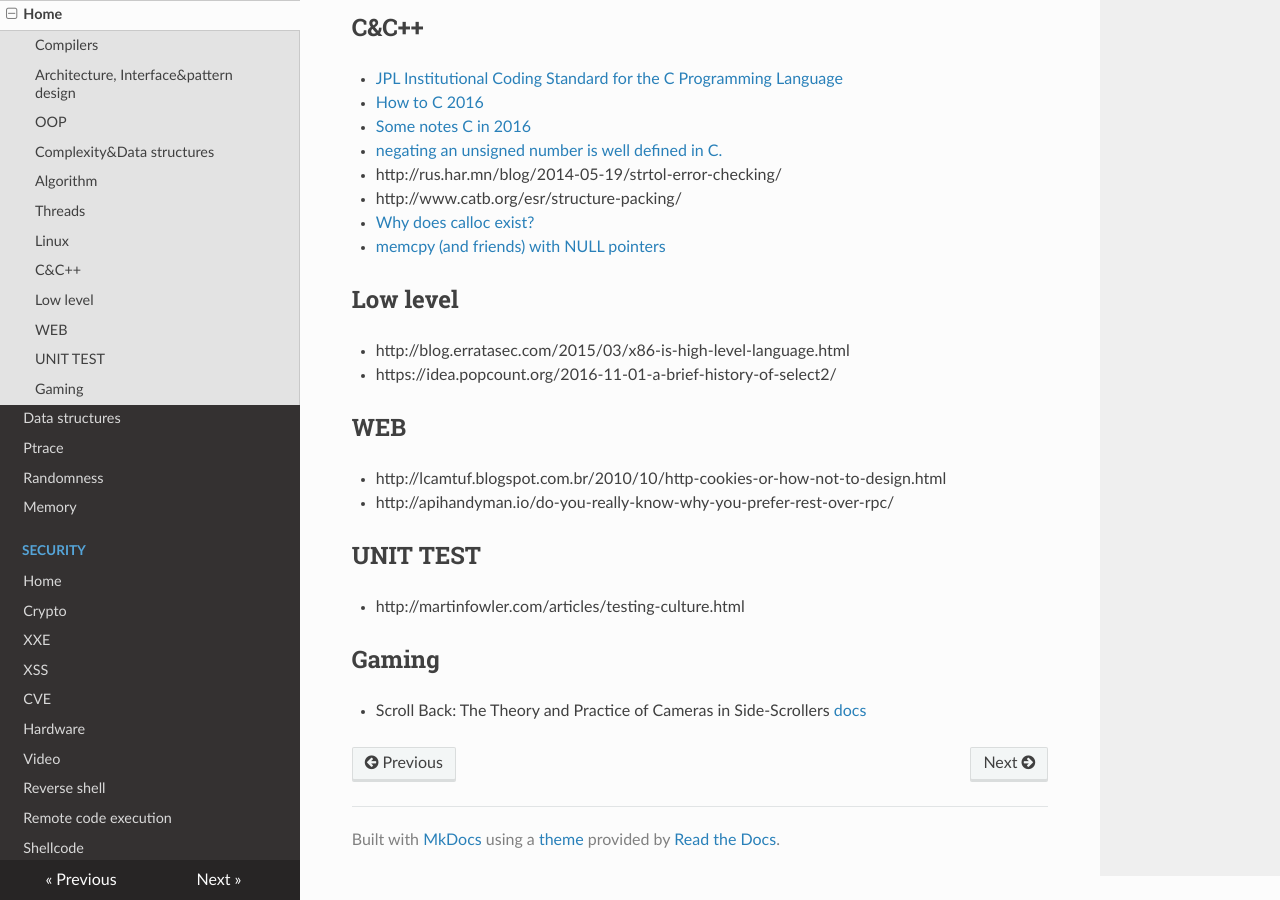
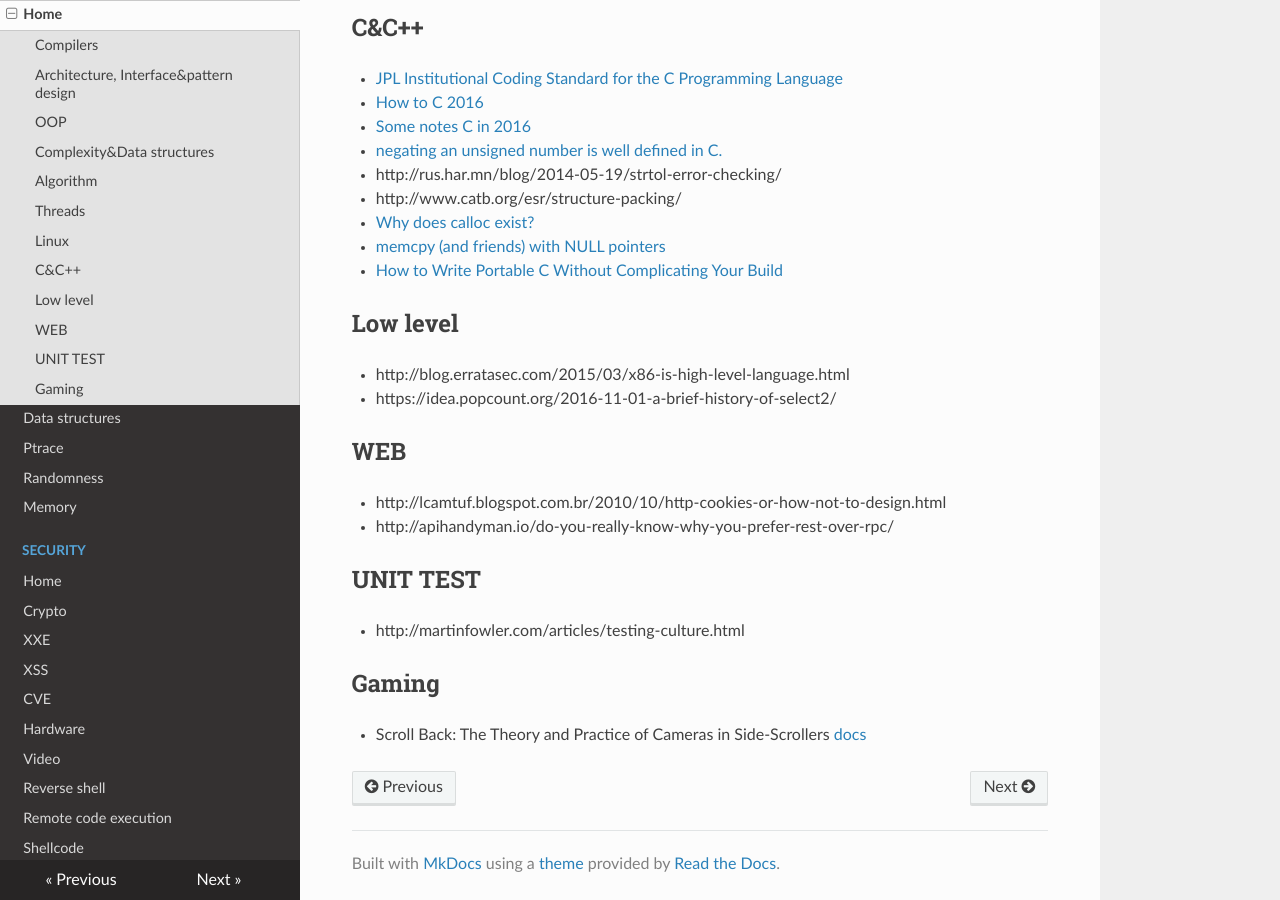
Before and after one commit to gipi/low-level, an MkDocs documentation site: the page built from docs/programming.md, in a window 1280 px wide and 900 px high, scrolled down 2655 px. Built offline with MkDocs 1.6.1, drawn with Linux system fonts in a browser that asks for light colours; nearby versions of some CDN libraries; old or Windows-style settings are respelled for this version of MkDocs.

Commit message:
Add link.

```diff
--- a/docs/programming.md
+++ b/docs/programming.md
@@ -107,7 +107,7 @@ From [Basics of the Unix Philosophy](http://catb.org/~esr/writings/taoup/html/ch
  - http://www.catb.org/esr/structure-packing/
  - [Why does calloc exist?](https://vorpus.org/blog/why-does-calloc-exist/)
  - [mem­cpy (and friends) with NULL pointers](https://www.imperialviolet.org/2016/06/26/nonnull.html)
-
+ - [How to Write Portable C Without Complicating Your Build](http://nullprogram.com/blog/2017/03/30/)
 
 ## Low level
 
```
